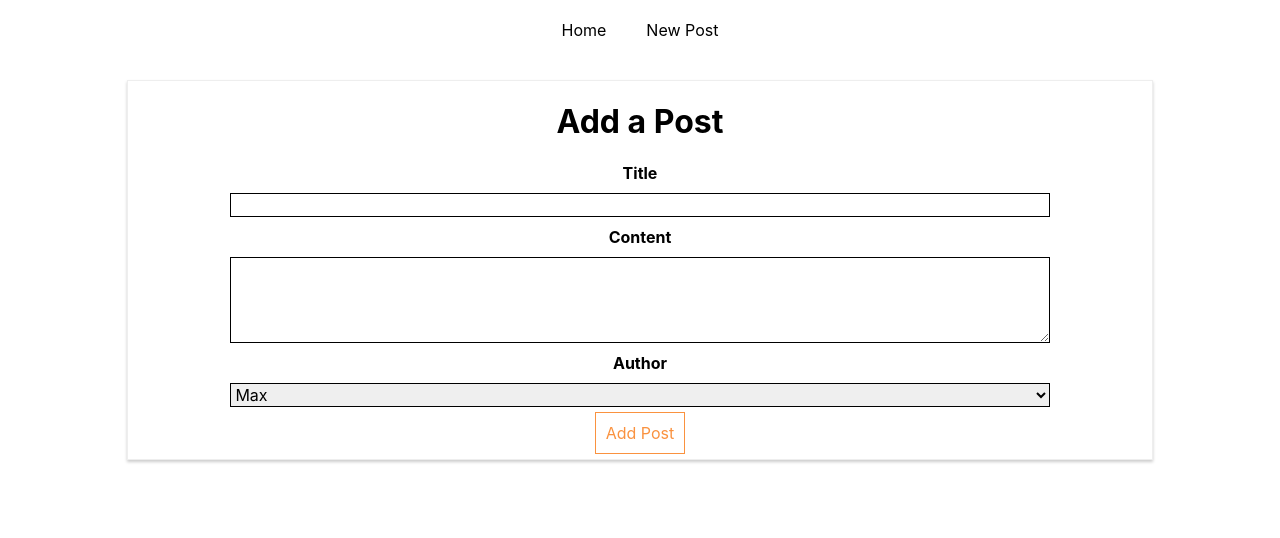
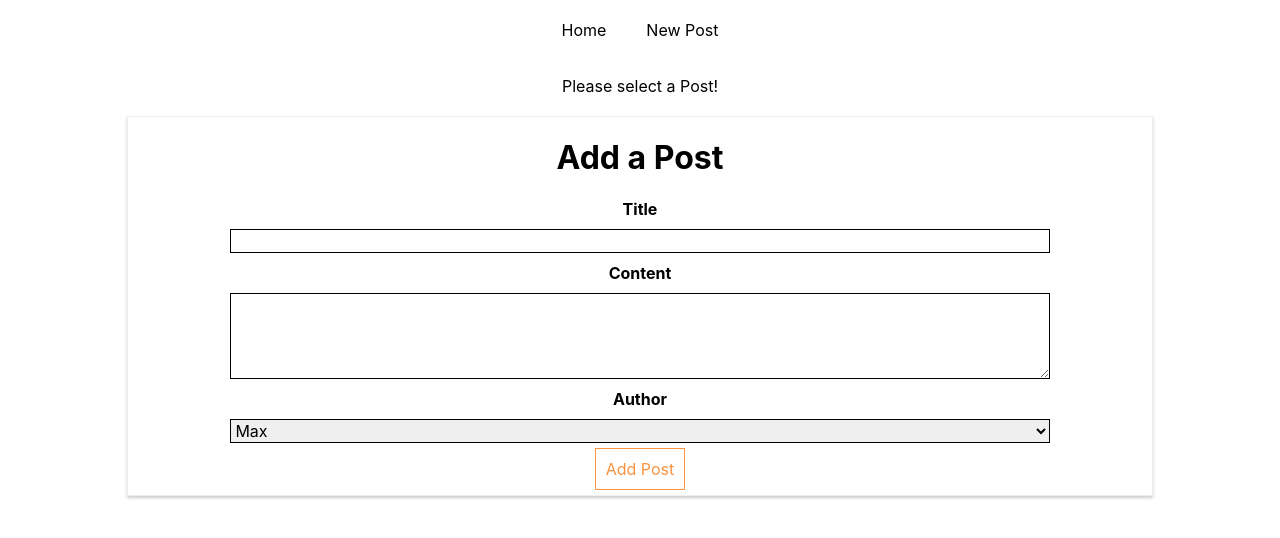
Before and after one commit to muktidj/react-http, a React (Create React App) app: page /new-post in a window 1280 px wide. Shown: the top 538 px of the page. Built offline with nearby package versions, Linux system fonts and the light colour scheme.

Commit message:
bab 10, 202 Passing Route Parameters

```diff
--- a/src/containers/Blog/Blog.js
+++ b/src/containers/Blog/Blog.js
@@ -1,6 +1,7 @@
 import React, { Component } from 'react';
 import Posts from './Posts/Posts'
 import NewPost from './NewPost/NewPost'
+import FullPost from './FullPost/FullPost'
 import { Route, NavLink } from 'react-router-dom'
 
 
@@ -37,6 +38,7 @@
                {/* <Route path="/" exact render={()=> <h1>Home</h1>}/>
                <Route path="/" render={()=> <h1>Home 2</h1>}/> */}
                <Route path="/" exact component={Posts} />
+               <Route path="/:id" exact component={FullPost} />
                <Route path="/new-post" exact component={NewPost} />
 
             </div>
--- a/src/containers/Blog/Posts/Posts.js
+++ b/src/containers/Blog/Posts/Posts.js
@@ -1,6 +1,7 @@
 import React, {Component} from 'react'
 import axios from '../../../axios'
 import Post from '../../../components/Post/Post'
+import { Link } from 'react-router-dom'
 import './Posts.css'
 
 class Posts extends Component {
@@ -37,12 +38,14 @@
         if (!this.state.error) {
             posts = this.state.posts.map(post => {
                 return (
-                    <Post
-                    key={post.id}
-                    title={post.title}
-                    author={post.author}
-                    clicked={() => this.postSelectedHandler(post.id)}
-                    />
+                    <Link to={'/' + post.id}  key={post.id}>
+                        <Post
+
+                        title={post.title}
+                        author={post.author}
+                        clicked={() => this.postSelectedHandler(post.id)}
+                        />
+                    </Link>
                 )
             })
 
```
